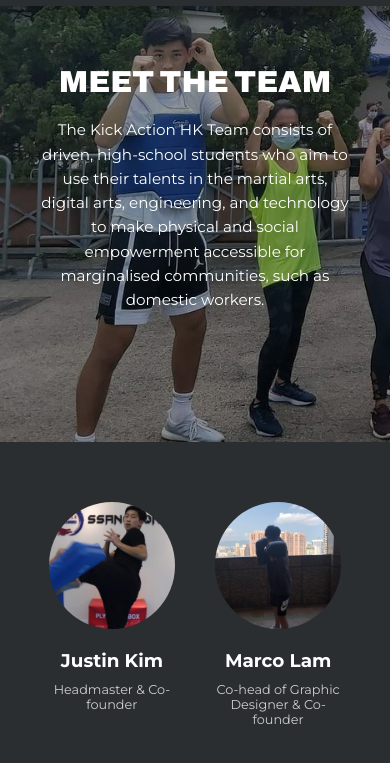
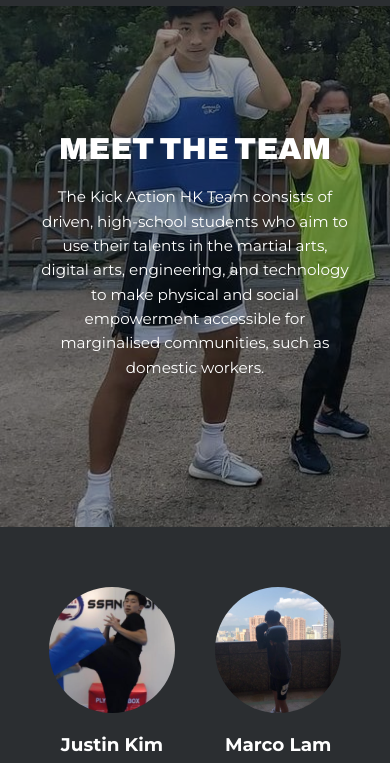
Before and after one commit to SkullCutter02/kickaction, a plain HTML site: page about-us.html in a window 390 px wide. Shown: the part 64-827 px from the top of the page. Drawn offline with Linux system fonts and the light colour scheme.

Commit message:
Made hero bigger when in mobile

```diff
--- a/css/hero.css
+++ b/css/hero.css
@@ -8,7 +8,6 @@
 .hero-about-us {
   background: url("../heroes/about-us-hero.png") fixed;
   background-size: cover;
-  background-position-y: 40px;
 }
 
 .hero-our-partners {
@@ -74,16 +73,16 @@
 
 @media screen and (max-width: 600px) {
   .hero {
-    height: 60vh;
+    height: 70vh;
   }
 
   .hero-overlay {
-    height: 60vh;
+    height: 70vh;
   }
 
   .hero-content {
     font-size: 0.95rem;
-    transform: translate(-50%, -50%);
+    transform: translate(-50%, -40%);
     width: 80%;
   }
 
```
